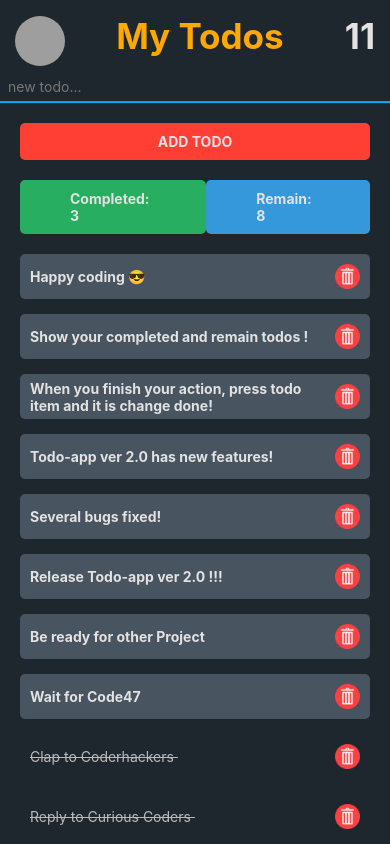
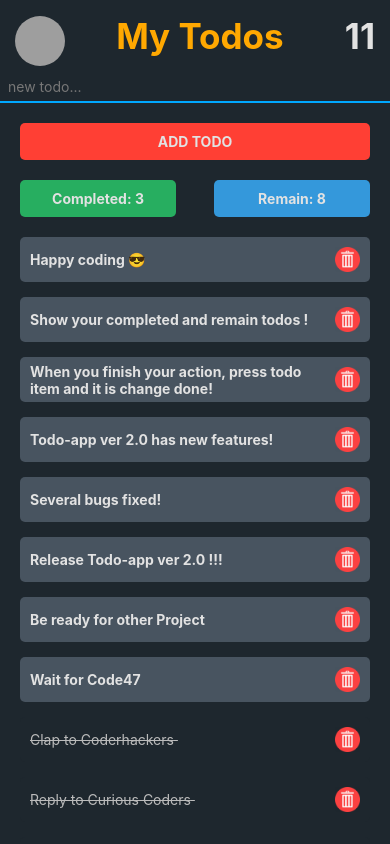
Before and after one commit to 1kenz/Project-011-todo-app-RN, a React Native app: screen / in a window 390 px wide. Built offline with nearby package versions, Linux system fonts and the light colour scheme; grey boxes are pictures that could not be loaded.

Commit message:
Update addTodo.js

```diff
--- a/src/components/addTodo.js
+++ b/src/components/addTodo.js
@@ -5,6 +5,7 @@ import {
   Text,
   TextInput,
   TouchableOpacity,
+  Dimensions,
 } from "react-native";
 
 const AddTodo = ({ submitHandler, todosItem }) => {
@@ -80,14 +81,14 @@ const styles = StyleSheet.create({
   status: {
     flexDirection: "row",
     justifyContent: "space-between",
-    // color: "#e2e2e2",
   },
   complete: {
     backgroundColor: "#27ae60",
     color: "#e2e2e2",
     fontWeight: "bold",
-    paddingVertical: 10,
-    paddingHorizontal: 50,
+    textAlign: "center",
+    padding: 10,
+    width: Dimensions.get('window').width * 0.4,
     borderRadius: 5,
     marginLeft: 20,
     marginBottom: 20,
@@ -96,9 +97,10 @@ const styles = StyleSheet.create({
     backgroundColor: "#3498db",
     color: "#e2e2e2",
     fontWeight: "bold",
+    textAlign: "center",
+    padding: 10,
+    width: Dimensions.get('window').width * 0.4,
     marginRight: 20,
-    paddingVertical: 10,
-    paddingHorizontal: 50,
     borderRadius: 5,
     marginBottom: 20,
   },
```
